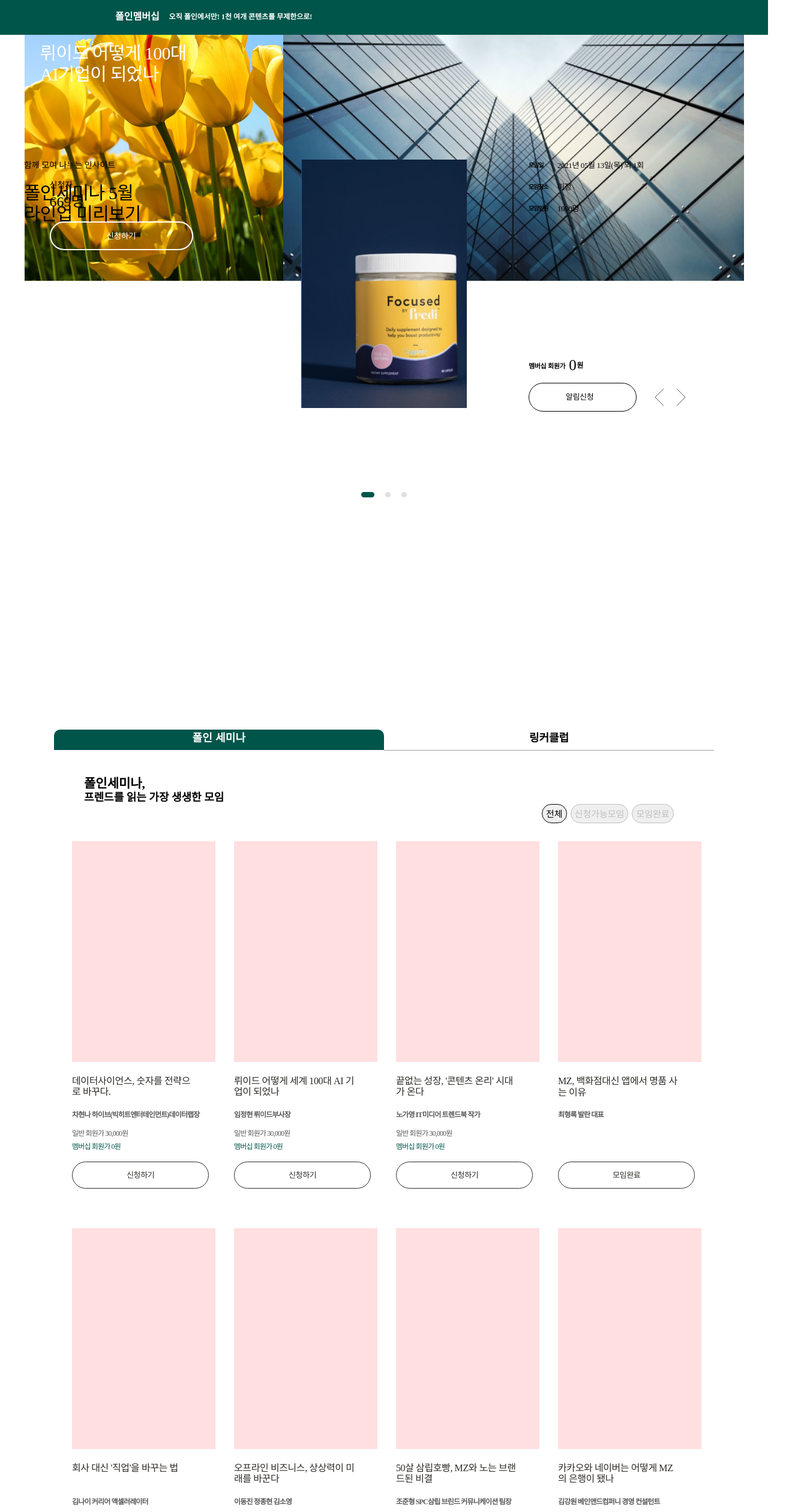
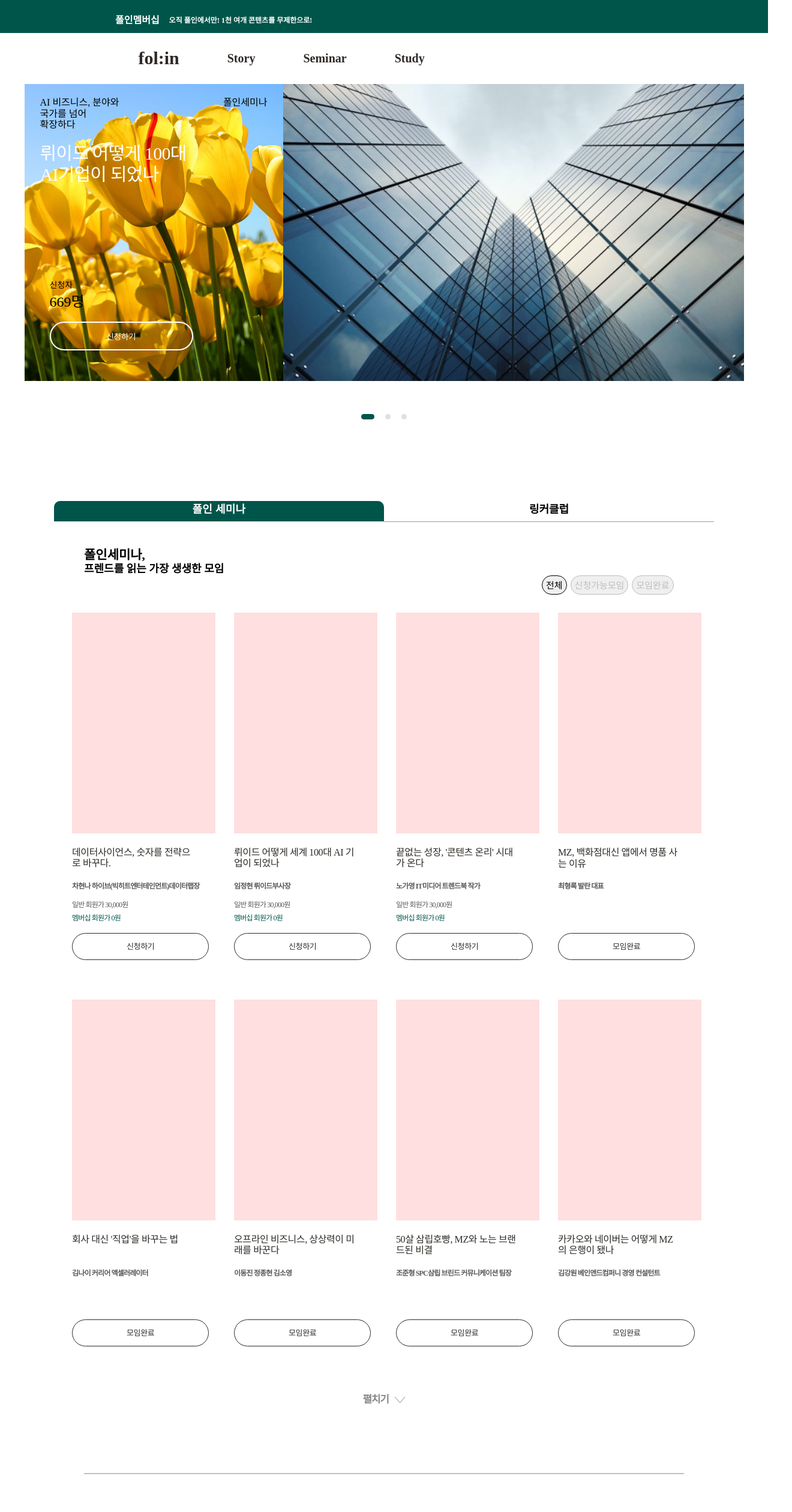
Before and after one commit to SOPT28-Client-Design-folin/Folin-Web, a React (Create React App) app in the folder folin-web/: page /second in a window 1280 px wide. Shown: the top 2520 px of the page at 60% size, 1320 px wide, since content can reach past the window. Built offline with nearby package versions, Linux system fonts and the light colour scheme; the HTML template or start-up script is replaced by a standard one.

Commit message:
[feat] header z-index 수정 및 second view 전체적인 수정

```diff
--- a/folin-web/src/assets/styles/GlobalStyles.js
+++ b/folin-web/src/assets/styles/GlobalStyles.js
@@ -1,7 +1,7 @@
 import { createGlobalStyle } from "styled-components";
 import reset from "styled-reset";
 
-const GlobalStyles = createGlobalStyle `
+const GlobalStyles = createGlobalStyle`
   ${reset}
 
   html,
@@ -9,8 +9,6 @@ const GlobalStyles = createGlobalStyle `
     font-family: 'Noto Serif KR';
     box-sizing: border-box;
     font-size: 10px;
-    padding-left: 17.3vw;
-    padding-right: 17.3vw;
 
   @media (max-width: 1200px) {
     padding-right: 1.8vw;
--- a/folin-web/src/components/Header.js
+++ b/folin-web/src/components/Header.js
@@ -5,10 +5,10 @@ import Logo from "../assets/icons/alarmBtn.svg";
 
 const UpHeader = styled.header`
   position: fixed;
-  top: -42px;
+  top: -28px;
   left: 0;
   width: 100%;
-  height: 100px;
+  height: 83px;
   display: flex;
   justify-content: center;
   align-items: center;
@@ -21,13 +21,15 @@ const UpHeader = styled.header`
 const DownHeader = styled.header`
   color: white;
   position: fixed;
-  top: 58px;
+  top: 55px;
   left: 0;
   width: 100%;
-  height: 100px;
+  height: 83px;
+  z-index: 10;
   display: flex;
   justify-content: center;
   align-items: center;
+  background-color: ${(props) => props.theme.textWhite};
   color: ${(props) => props.theme.textBlack};
 `;
 
@@ -71,7 +73,9 @@ const Header = () => {
       <UpHeader>
         <List>
           <Item current={true}>폴인멤버십</Item>
-          <Item current={false}>오직 폴인에서만! 1천 여개 콘텐츠를 무제한으로!</Item>
+          <Item current={false}>
+            오직 폴인에서만! 1천 여개 콘텐츠를 무제한으로!
+          </Item>
         </List>
       </UpHeader>
       <DownHeader>
--- a/folin-web/src/components/Second/Middle.js
+++ b/folin-web/src/components/Second/Middle.js
@@ -1,6 +1,6 @@
-import React,{useState} from 'react';
+import React, { useState } from "react";
 import styled from "styled-components";
-import Data from '../../data.js';
+import Data from "../../data.js";
 import Rectangle from "../../assets/component/Rectangle 49.png";
 import DownArrowBtn from "../../assets/icons/downArrowBtn.svg";
 
@@ -9,14 +9,11 @@ const SecondWrap = styled.div`
   font-weight: bold;
   font-size: 18px;
   position: relative;
-  top: 35vh;
-  height: 30%;
-
+  top: 34rem;
 
   .seminars{
     position: absolute;
     width: 100%;
-    top: 816px;
     display: flex;
     flex-direction: column;
     align-items: center;
@@ -160,9 +157,18 @@ const SecondWrap = styled.div`
     padding-left:760px;
   }
 
+  .seminars__line{
+    width: 1000px;
+    height: 2px;
+    margin-top: 10rem;
+    background-color: #C1C1C1;
+  }
   .seminars__speard--btn{
-    padding-top:50px;
-    padding-bottom:80px;
+    display: flex;
+    justify-content: space-around;
+    align-items: center;
+    width: 80px;
+    height: 45px;
     font-size:17px;
     line-height: 25px;
     letter-spacing: -0.07em;
@@ -231,63 +237,60 @@ const SecondWrap = styled.div`
       margin-bottom:66px;
     }
 
-
 `;
 
 const Middle = () => {
-  let [books,setBooks] = useState(Data);
+  let [books, setBooks] = useState(Data);
 
-    return (
+  return (
     <SecondWrap>
-      <section className="seminars">
-        <div className="seminars__total">
-          <div className="seminars__left">폴인 세미나</div>
-          <div className="seminars__right">링커클럽</div>
+      <section className='seminars'>
+        <div className='seminars__total'>
+          <div className='seminars__left'>폴인 세미나</div>
+          <div className='seminars__right'>링커클럽</div>
         </div>
-        <div className="seminars__category">
-          <h2 className="seminars__title">폴인세미나,</h2>
-          <br/><h2 className="seminars__sub_title">프렌드를 읽는 가장 생생한 모임</h2>
-          <div className="seminars__btn">
-            <button className="seminars__category--btn--point">전체</button>
-            <button className="seminars__category--btn">신청가능모임</button>
-            <button className="seminars__category--btn">모임완료</button>
+        <div className='seminars__category'>
+          <h2 className='seminars__title'>폴인세미나,</h2>
+          <br />
+          <h2 className='seminars__sub_title'>
+            프렌드를 읽는 가장 생생한 모임
+          </h2>
+          <div className='seminars__btn'>
+            <button className='seminars__category--btn--point'>전체</button>
+            <button className='seminars__category--btn'>신청가능모임</button>
+            <button className='seminars__category--btn'>모임완료</button>
           </div>
         </div>
-        <div className="row">
-        {
-              books.map( (a,i)=> {
-                return <Card books = {books[i]} i={i} />
-
-              })
-        }
+        <div className='row'>
+          {books.map((a, i) => {
+            return <Card books={books[i]} key={i} />;
+          })}
         </div>
-        <div className="seminars__speard--btn">
-          펼치기
-          <img src={DownArrowBtn}/>
+        <div className='seminars__speard--btn'>
+          <div className='seminars__spread--btn--text'>펼치기</div>
+          <img src={DownArrowBtn} />
         </div>
+        <div className='seminars__line'></div>
       </section>
     </SecondWrap>
-
-    );
+  );
 };
 
-function Card(props){
-  return(
-
-      <div className="seminar__cards">
-        <img src={Rectangle}/>
-        <div className="seminar__contents">
-          <h5 className="card">{props.books.title}</h5>
-          <div className="card__author">{props.books.author} {props.books.publisher}</div>
-          <p className="card__general">{props.books.general_price}</p>
-          <p className="card__membership">{props.books.membership_price}</p>
-          <button className="card__type">{props.books.type}</button>
+function Card(props) {
+  return (
+    <div className='seminar__cards'>
+      <img src={Rectangle} />
+      <div className='seminar__contents'>
+        <h5 className='card'>{props.books.title}</h5>
+        <div className='card__author'>
+          {props.books.author} {props.books.publisher}
         </div>
+        <p className='card__general'>{props.books.general_price}</p>
+        <p className='card__membership'>{props.books.membership_price}</p>
+        <button className='card__type'>{props.books.type}</button>
       </div>
-  )
+    </div>
+  );
 }
 
-
-
-
 export default Middle;
--- a/folin-web/src/components/Second/Second.js
+++ b/folin-web/src/components/Second/Second.js
@@ -1,13 +1,14 @@
-import React from 'react';
-import SecondUp from './Up';
-import SecondMiddle from './Middle';
-import SecondDown from './Down';
-import Styled from 'styled-components';
+import React from "react";
+import SecondUp from "./Up";
+import SecondMiddle from "./Middle";
+import SecondDown from "./Down";
+import Styled from "styled-components";
 
 const SecondWrap = Styled.div`
     display: flex;
     flex-direction: column;
-    height: 100vh;
+    align-items: center;
+    justify-content: center;
 `;
 
 const Second = () => {
--- a/folin-web/src/components/Second/Up.js
+++ b/folin-web/src/components/Second/Up.js
@@ -1,18 +1,20 @@
-import React from 'react';
-import Styled from 'styled-components';
-import BannerImageLeft from '../../assets/icons/dummyImg.jpeg';
-import BannerImageRight from '../../assets/icons/dummyImg2.jpg';
+import React from "react";
+import Styled from "styled-components";
+import BannerImageLeft from "../../assets/icons/dummyImg.jpeg";
+import BannerImageRight from "../../assets/icons/dummyImg2.jpg";
 
 const SecondUpWrap = Styled.div`
+    display: flex;
+    justify-content: center;
+    align-items: space-around;
+    position: relative;
+    top: 14rem;
+    width: 80%;
     .banner {
         width: 119.9rem;
-        height: 15vh;
         display: flex;
         align-items: center;
-        position: relative;
-        left: 50%;
-        margin-left: -59.95rem;
-        top: 20vh;
+
 
         &__left {
             width: 43.1rem;
@@ -105,7 +107,7 @@ const SecondUpWrap = Styled.div`
         position: absolute;
         left: 50%;
         margin-left: -3.8rem;
-        margin-top: 70.0rem;
+        margin-top: 55.0rem;
 
         &--one {
             box-sizing: border-box;
@@ -236,23 +238,29 @@ const SecondUpWrap = Styled.div`
 const SecondUp = () => {
   return (
     <SecondUpWrap>
-            <div className="banner">
-                <div className="banner__left">
-                    <div className="banner__left--description">
-                        <p className="banner__left--description--left">AI 비즈니스, 분야와 국가를 넘어 확장하다</p>
-                        <p className="banner__left--description--right">폴인세미나</p>
+      <div className='banner'>
+        <div className='banner__left'>
+          <div className='banner__left--description'>
+            <p className='banner__left--description--left'>
+              AI 비즈니스, 분야와 국가를 넘어 확장하다
+            </p>
+            <p className='banner__left--description--right'>폴인세미나</p>
           </div>
-                    <p className="banner__left--title">뤼이드 어떻게 100대 AI기업이 되었나</p>
-                    <p className="banner__left--assigneesTitle">신청자</p>
-                    <p className="banner__left--assigneesCount">669명</p>
-                    <button className="banner__left--button" type="submit">신청하기</button>
+          <p className='banner__left--title'>
+            뤼이드 어떻게 100대 AI기업이 되었나
+          </p>
+          <p className='banner__left--assigneesTitle'>신청자</p>
+          <p className='banner__left--assigneesCount'>669명</p>
+          <button className='banner__left--button' type='submit'>
+            신청하기
+          </button>
         </div>
-                <div className="banner__right"></div>
+        <div className='banner__right'></div>
       </div>
-            <div className="indicator">
-                <div className="indicator--one"></div>
-                <div className="indicator--two"></div>
-                <div className="indicator--three"></div>
+      <div className='indicator'>
+        <div className='indicator--one'></div>
+        <div className='indicator--two'></div>
+        <div className='indicator--three'></div>
       </div>
     </SecondUpWrap>
   );
```
Also changed, not shown: folin-web/src/components/Second/Down.js (+35 -32 lines). Lines whose indentation alone changed are shown as unchanged.
